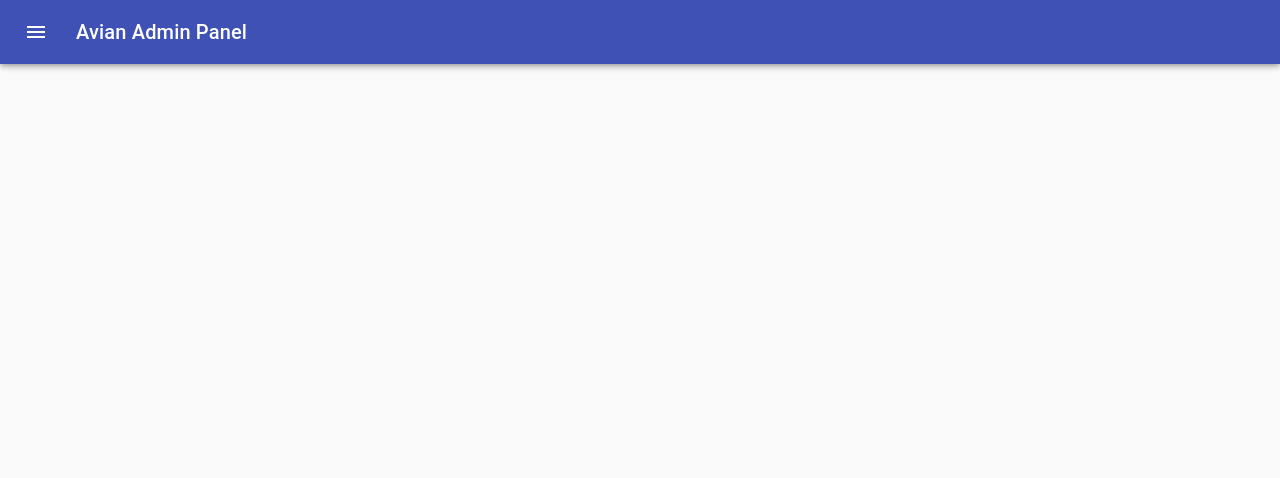
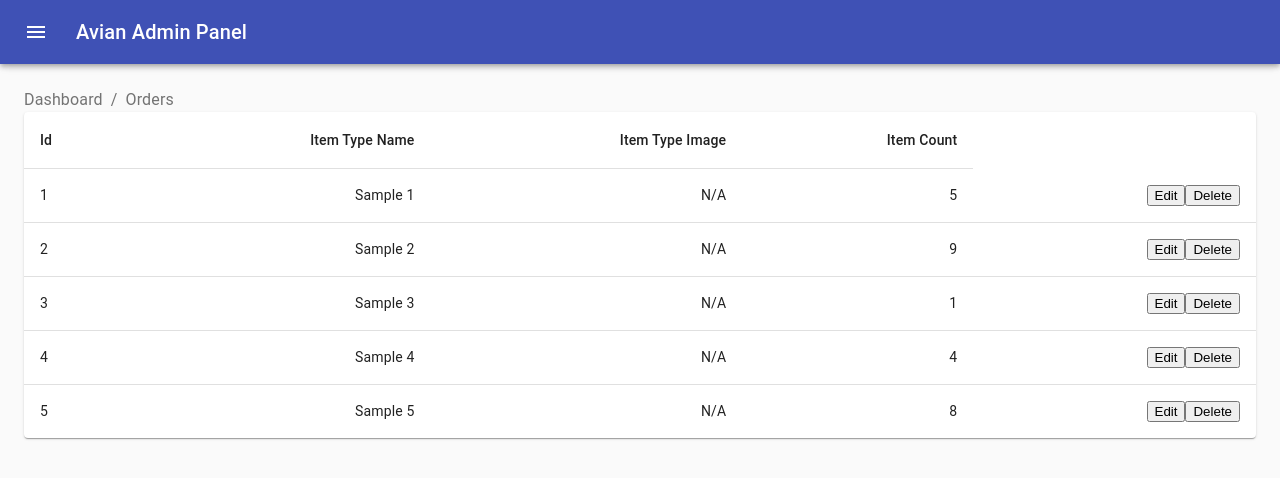
Before and after one commit to tharukaCodeWorks/react-redux-auth-boilerplate, a React (Create React App) app: page /dashboard/orders in a window 1280 px wide. Shown: the top 478 px of the page. Built offline with nearby package versions, Linux system fonts and the light colour scheme.

Commit message:
Adding content orders

```diff
--- a/src/pages/Orders.js
+++ b/src/pages/Orders.js
@@ -1,16 +1,76 @@
 import React from 'react';
-import { logout } from '../redux/User';
-import { connect } from 'react-redux';
 import DashboardLayout from '../components/DashboardLayout';
+import Table from '@mui/material/Table';
+import TableBody from '@mui/material/TableBody';
+import TableCell from '@mui/material/TableCell';
+import TableContainer from '@mui/material/TableContainer';
+import TableHead from '@mui/material/TableHead';
+import TableRow from '@mui/material/TableRow';
+import Paper from '@mui/material/Paper';
+import Box from '@mui/material/Box';
+import { Breadcrumbs, Link, Typography } from '@material-ui/core';
+import TextField from '@mui/material/TextField';
 
-const Orders = (props) =>{
-    return(
+function createData(name, itemtypename, itemtypeimage, itemcount) {
+  return { name, itemtypename, itemtypeimage, itemcount };
+}
+
+const rows = [
+  createData('1', 'Sample 1', 'N/A', '5'),
+  createData('2', 'Sample 2', 'N/A', '9'),
+  createData('3', 'Sample 3', 'N/A', '1'),
+  createData('4', 'Sample 4', 'N/A', '4'),
+  createData('5', 'Sample 5', 'N/A', '8'),
+];
+
+const Orders=(props)=>{
+    return (
         <DashboardLayout>
-            <div style={{display: 'flex', justifyContent: 'center', alignItems: 'center'}}>
+            <div>
+            <Breadcrumbs aria-label="breadcrumb">
+                <Link
+                    underline="hover"
+                    color="inherit"
+                >
+                    Dashboard
+                </Link>
+                <Typography color="text.primary">Orders</Typography>
+            3</Breadcrumbs>
 
+            <TableContainer component={Paper}>
+                <Table sx={{ minWidth: 650 }} aria-label="simple table">
+                    <TableHead>
+                    <TableRow>
+                        <TableCell>Id</TableCell>
+                        <TableCell align="right">Item Type Name</TableCell>
+                        <TableCell align="right">Item Type Image</TableCell>
+                        <TableCell align="right">Item Count</TableCell>
+                    </TableRow>
+                    </TableHead>
+                    <TableBody>
+                    {rows.map((row) => (
+                        <TableRow
+                        key={row.name}
+                        sx={{ '&:last-child td, &:last-child th': { border: 0 } }}
+                        >
+                        <TableCell component="th" scope="row">
+                            {row.name}
+                        </TableCell>
+                        <TableCell align="right">{row.itemtypename}</TableCell>
+                        <TableCell align="right">{row.itemtypeimage}</TableCell>
+                        <TableCell align="right">{row.itemcount}</TableCell>
+                        <TableCell align="right">
+                            <button>Edit</button>
+                            <button>Delete</button>
+                        </TableCell>
+                        </TableRow>
+                    ))}
+                    </TableBody>
+                </Table>
+            </TableContainer>
             </div>
         </DashboardLayout>
     );
 }
 
-export default connect(null, {logout})(Orders);
+export default Orders;
```
